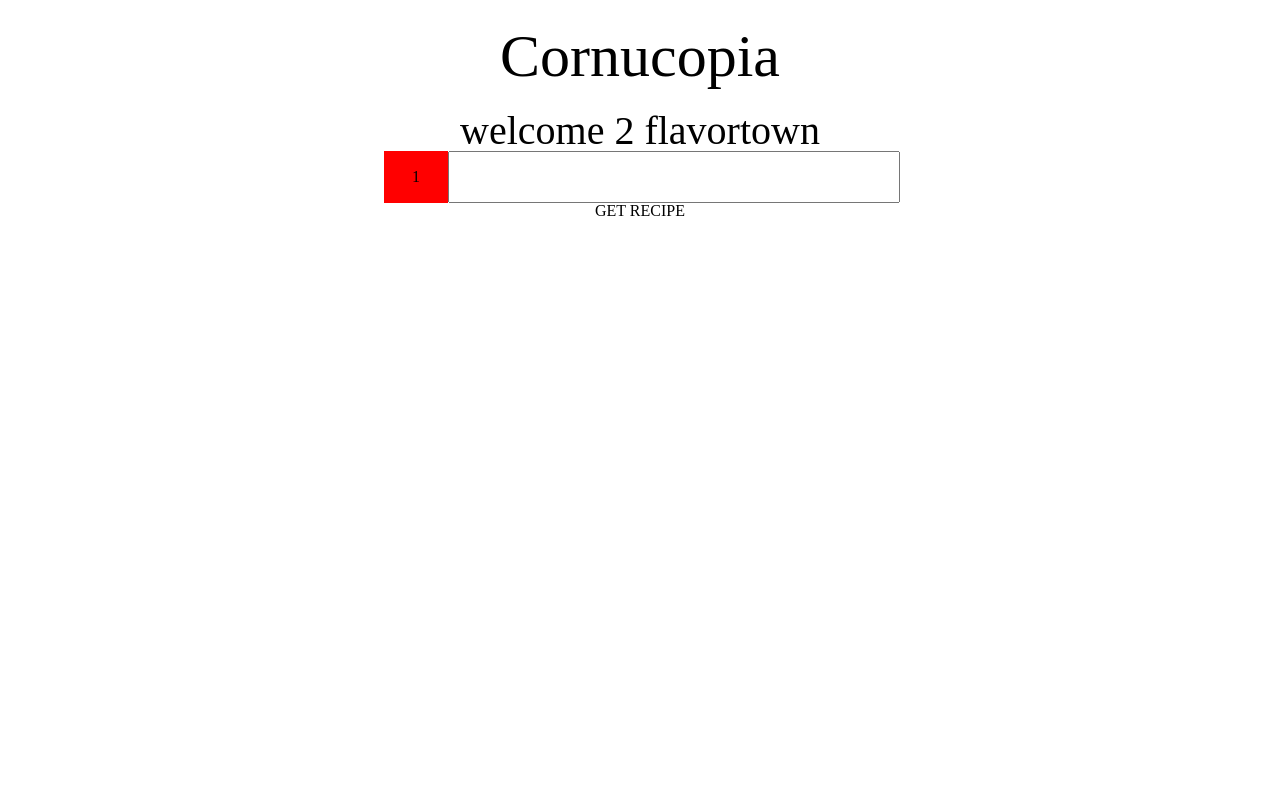
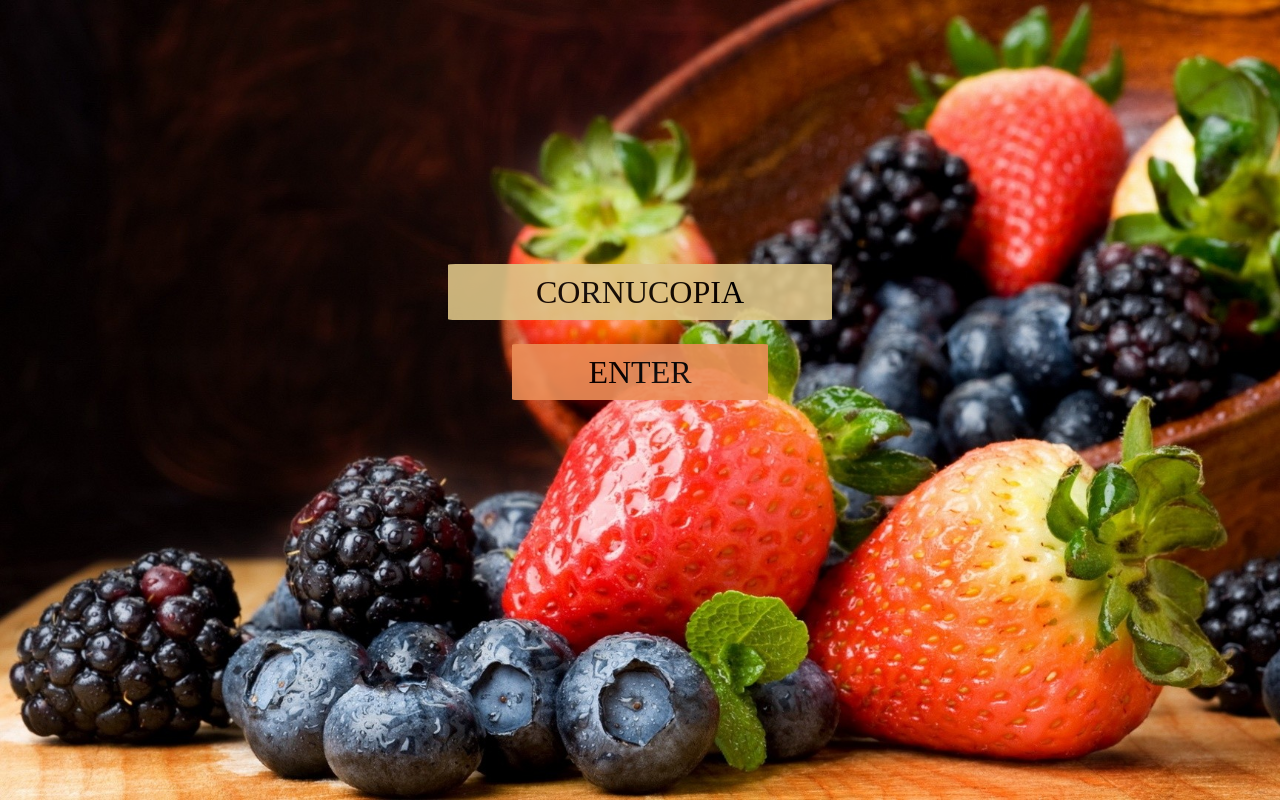
Before and after one commit to GeorgeGo/CorNoGopia, a plain HTML site: page templates/index.html in a window 1280 px wide. Drawn offline with Linux system fonts and the light colour scheme.

Commit message:
feat: added landing page

```diff
--- a/static/css/main.css
+++ b/static/css/main.css
@@ -9,6 +9,43 @@ body {
 	-o-background-size: cover;
 	background-size: cover;
 	background-attachment: fixed;
+}
+.landing-container{
+	background-image: url('../images/berries.jpg');
+	background-repeat: no-repeat;
+	background-size: cover;
+	height: 100vh;
+	position: relative;
+}
+.landing-title{
+	background-color: #DDC588;
+	width: 30%;
+	height:7vh;
+	text-align: center;
+	line-height: 7vh;
+	font-size: 200%;
+	margin-left: 35%;
+	margin-right: 35%;
+	position: absolute;
+	bottom: 60%;
+	border-radius: 2%;
+	opacity: 0.9;
+}
+.enter-button{
+	background-color: #EC8E58;
+	width: 20%;
+	height:7vh;
+	text-align: center;
+	line-height: 7vh;
+	font-size: 200%;
+	margin-left: 40%;
+	margin-right: 40%;
+	position: absolute;
+	bottom: 50%;
+	border-radius: 2%;
+	opacity: 0.9;
+}
+.main-container{
 }
 .main-header {
 	font-size: 60px;
--- a/static/js/dropdown.js
+++ b/static/js/dropdown.js
@@ -32,6 +32,27 @@ function dropdownLi(){
     });
 }
 
+function landing(){
+    console.log('dine');
+    $('.main-container').hide()
+
+}
+function enterMain(){
+    $('.enter-button').on('click',function(e){
+        $('.landing-container').hide();
+        $('.main-container').fadeIn( "slow" );
+    })
+}
+
+
+
+
+
+
+
+
+landing();
+enterMain();
 dropdownOn();
 dropdownOff();
 dropdownLi();
--- a/templates/index.html
+++ b/templates/index.html
@@ -9,6 +9,11 @@
 </head>
 
 <body>
+	<div class="landing-container">
+		<div class="landing-title">CORNUCOPIA</div>
+		<div class="enter-button">ENTER</div>
+	</div>
+	<div class="main-container">
 		<h1 class="main-header">Cornucopia</h1>
 		<div class="flav-town-holder">
 			<div class="flav-town">
@@ -18,13 +23,6 @@
 			</div>
 		</div>
 		<div class="search-area">
-		<!-- <select id="ingredientsNumber" class="drop-down-num" name="">
-			<option selected value='1'>1</option>
-			<option value='2'>2</option>
-			<option value='3'>3</option>
-			<option value='4'>4</option>
-			<option value='5'>5</option>
-		</select> -->
 			<div class="search-top-row">
 				<div id="dd" class="wrapper-dropdown" tabindex="1">
 					<span class="dropdown-label">1</span>
@@ -43,6 +41,7 @@
 			<div id='getRecipes' class="output-button"><span>GET RECIPE</span></div>
 		</div>
 		<div id="recipeDivHolder" class=""></div>
+	</div>
 
 
 	<script type="text/javascript" src="../static/vendors/jquery-2.2.0.min.js"></script>
```
Also changed, not shown: static/images/berries.jpg (added), static/images/soup.jpg (added). Lines whose indentation alone changed are shown as unchanged.
